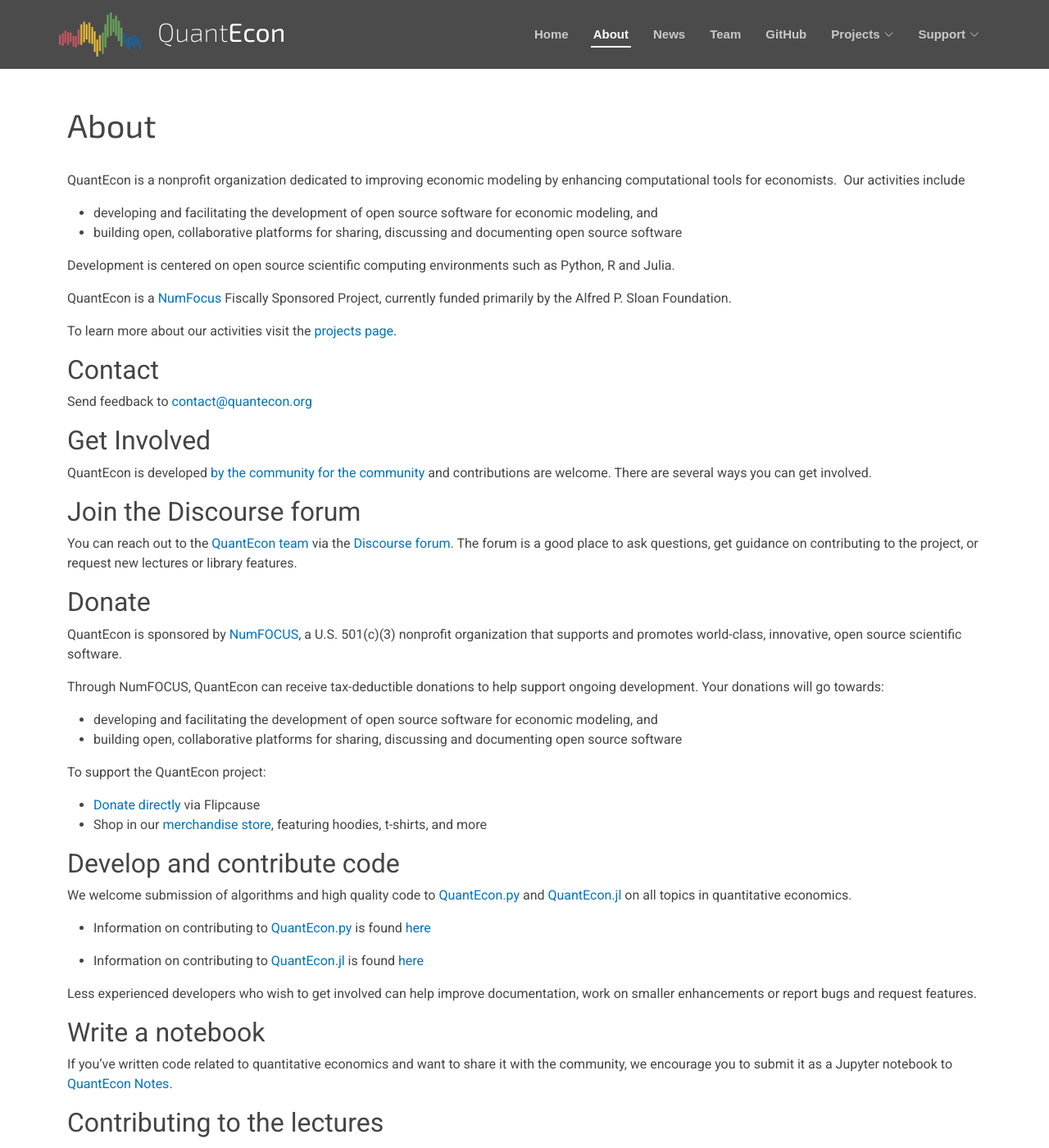
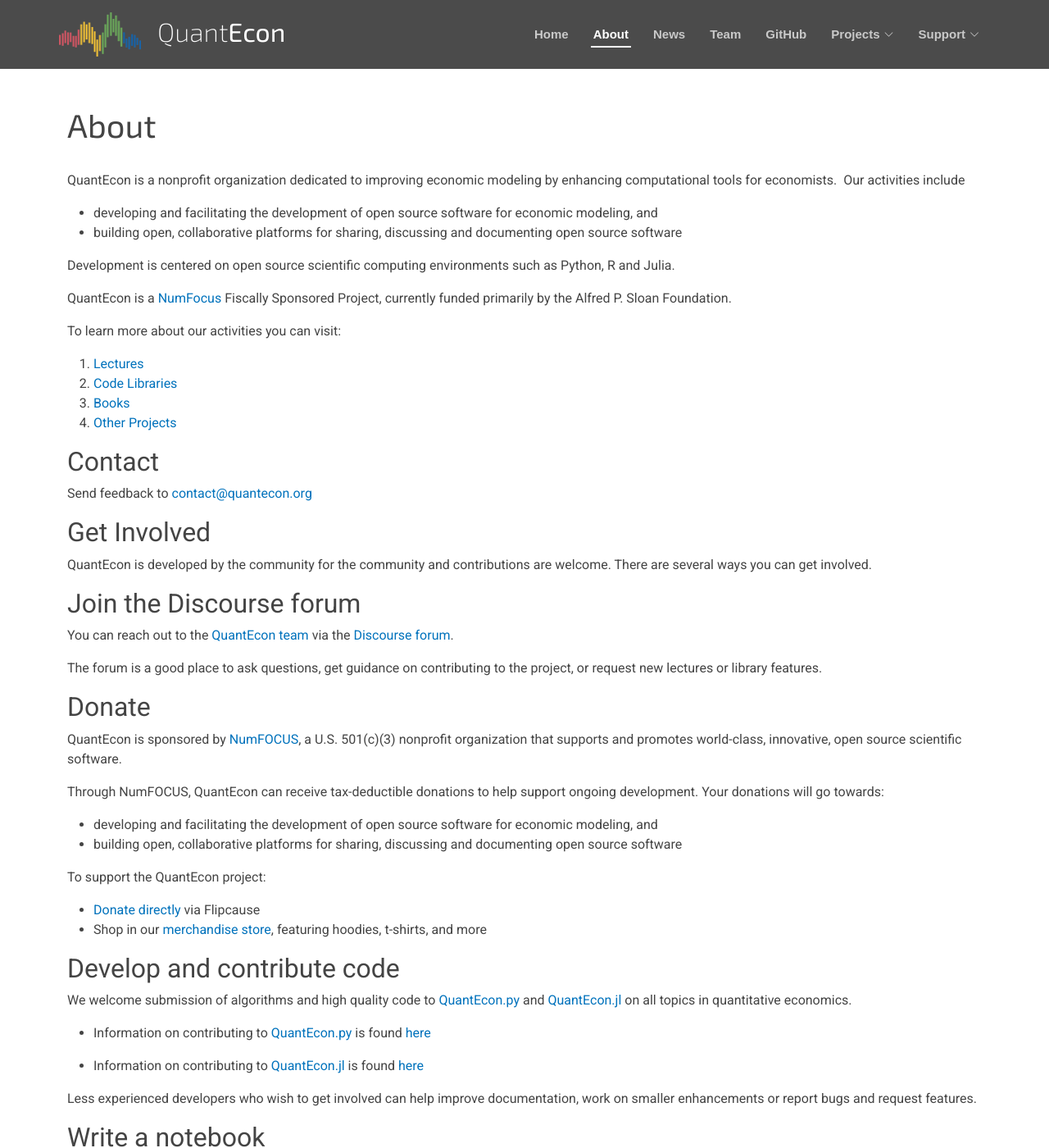
Before and after one commit to QuantEcon/website, a Jekyll site: the page built from pages/about.md, in a window 1280 px wide and 1400 px high. Shown: the whole window at 82% size. Built offline with Jekyll 4.4.1, drawn with Linux system fonts in a browser that asks for light colours; nearby versions of some CDN libraries; some of the changed lines change nothing that is shown; some of the changed text lies outside the part shown.

Commit message:
review and update about page

```diff
--- a/pages/about.md
+++ b/pages/about.md
@@ -14,7 +14,11 @@
 
 QuantEcon is a [NumFocus](http://www.numfocus.org/) Fiscally Sponsored Project, currently funded primarily by the Alfred P. Sloan Foundation.
 
-To learn more about our activities visit the [projects page](projects.md).
+To learn more about our activities you can visit:
+1. [Lectures](/lectures)
+2. [Code Libraries](/code)
+3. [Books](/books)
+4. [Other Projects](/projects)
 
 ## Contact
 
@@ -23,11 +27,13 @@
 
 ## Get Involved
 
-QuantEcon is developed [by the community for the community](https://quantecon.org/about) and contributions are welcome. There are several ways you can get involved.
+QuantEcon is developed by the community for the community and contributions are welcome. There are several ways you can get involved.
 
 ## Join the Discourse forum
 
-You can reach out to the [QuantEcon team](https://quantecon.org/team) via the [Discourse forum](http://discourse.quantecon.org/). The forum is a good place to ask questions, get guidance on contributing to the project, or request new lectures or library features.
+You can reach out to the [QuantEcon team](team) via the [Discourse forum](http://discourse.quantecon.org/).
+
+The forum is a good place to ask questions, get guidance on contributing to the project, or request new lectures or library features.
 
 ## Donate
 
@@ -45,11 +51,11 @@
 
 ## Develop and contribute code
 
-We welcome submission of algorithms and high quality code to [QuantEcon.py](https://quantecon.org/quantecon-py) and [QuantEcon.jl](https://quantecon.org/quantecon-jl) on all topics in quantitative economics.
+We welcome submission of algorithms and high quality code to [QuantEcon.py](/quantecon-py) and [QuantEcon.jl](/quantecon-jl) on all topics in quantitative economics.
 
-*   Information on contributing to [QuantEcon.py](https://quantecon.org/quantecon-py) is found [here](https://quantecon.org/python-developers)
+*   Information on contributing to [QuantEcon.py](/quantecon-py) is found [here](/python-developers)
 
-*   Information on contributing to [QuantEcon.jl](https://quantecon.org/quantecon-jl) is found [here](https://quantecon.org/julia-developers)
+*   Information on contributing to [QuantEcon.jl](/quantecon-jl) is found [here](/julia-developers)
 
 Less experienced developers who wish to get involved can help improve documentation, work on smaller enhancements or report bugs and request features.
 
@@ -59,16 +65,15 @@
 
 ## Contributing to the lectures
 
-QuantEcon develops and supports the following
-[lecture series](https://quantecon.org/lectures/) for quantitative economics
-and datascience. Bug fixes or small updates are welcome as pull requests (PR). Some PR
-requirements:
+QuantEcon develops and supports the following [lecture series](/lectures) for quantitative economics and datascience.
+
+Bug fixes or small updates are welcome as pull requests (PR). Some PR requirements:
 
 1. If possible, a PR should address just one lecture
 2. Python lectures should execute with the *latest* Anaconda environment.
    Please update and check prior to submitting your PR.
 
-Information on contributing to the python lectures can be found [here](https://quantecon.org/contribute-lectures/)
+Information on contributing to the python lectures can be found [here](/contribute-lectures)
 
 ## Resources
 
```
